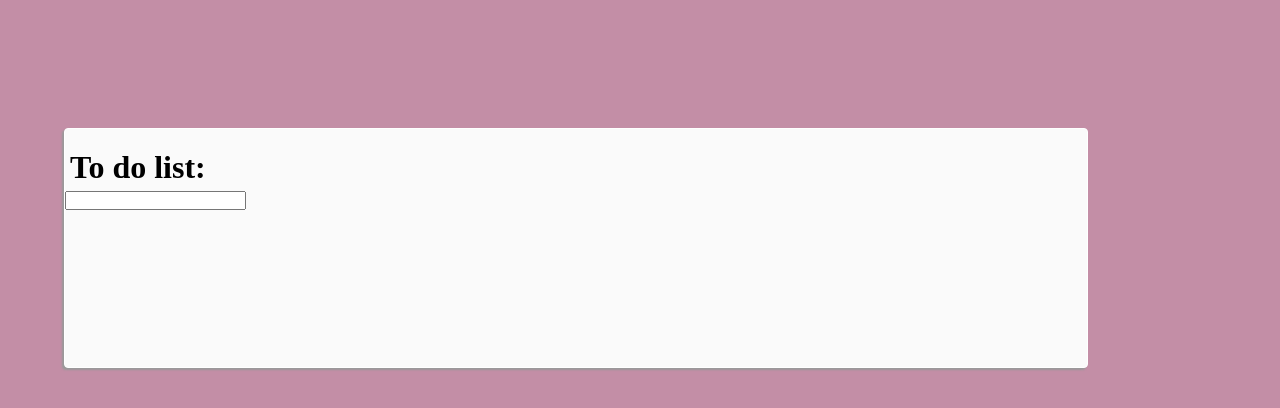
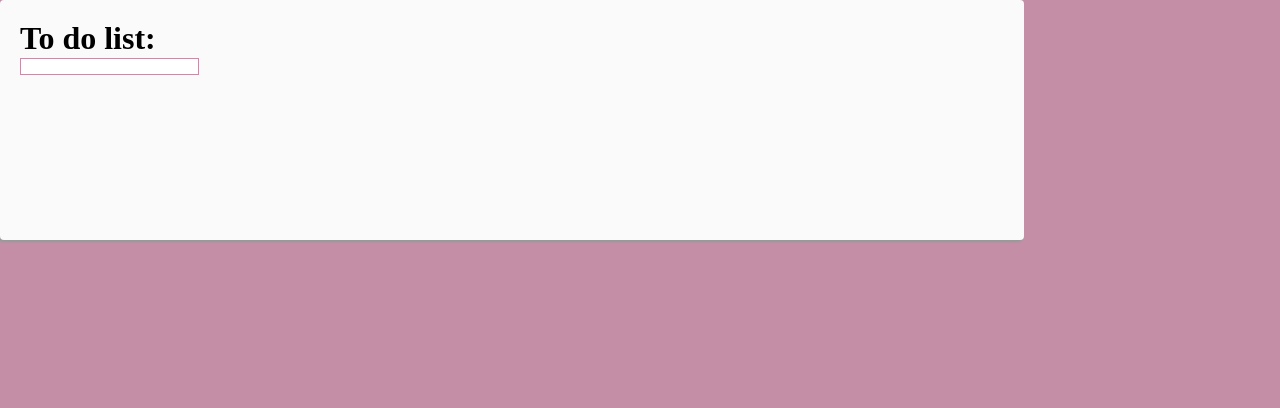
Before and after one commit to SerhiyAndryeyev/hw, a website: page ToDo/index.html in a window 1280 px wide. Drawn offline with Linux system fonts and the light colour scheme.

```diff
--- a/ToDo/index.html
+++ b/ToDo/index.html
@@ -7,12 +7,14 @@
     <title>ToDo</title>
     <link rel="stylesheet" href="src/css/todo/index.css" />
   </head>
+  <body>
     <div class="todo-wrapper">
       <!-- START OF CODE  -->
       <div class="todo-container">
         <h1>To do list:</h1>
-      <input type="text" />
+        <input class="todo-item-1" type="text" />
       </div>
       <!-- END OF CODE -->
     </div>
+  </body>
 </html>
--- a/ToDo/src/css/todo/index.css
+++ b/ToDo/src/css/todo/index.css
@@ -5,8 +5,11 @@
   box-sizing: border-box;
 }
 
-body {
+.todo-wrapper {
+  display: flex;
+  flex-flow: column nowrap;
   background-color: rgb(195, 142, 166);
+  height: 100vh;
 }
 
 /* CONTAINER */
@@ -16,11 +19,10 @@
   width: 80vw;
   min-height: 240px;
   max-height: 80vh;
-  border: 1px solid white;
   box-shadow: -2px 2px 2px #999;
-  margin: 10vw 8vw 6vw 5vw;
+  padding: 20px;
 }
 
-h1 {
-  padding: 20px 50px 5px 5px;
+.todo-item-1 {
+  border: 1px solid rgb(195, 142, 166);
 }
```
Lines whose indentation alone changed are shown as unchanged.
